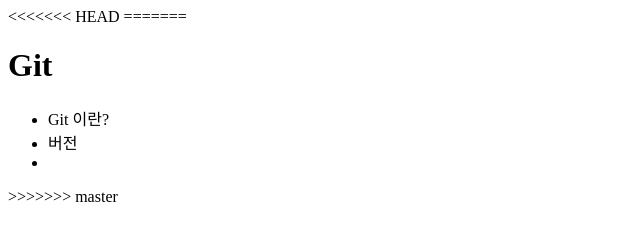
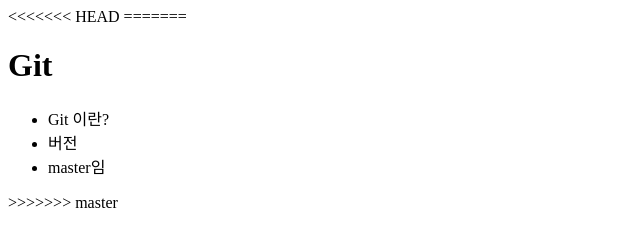
Before and after one commit to lindsaykms/study2-git-, a plain HTML site: page index.html in a window 1280 px wide. Shown: the whole page, without its empty margins (0-640 px from the left). Drawn offline with Linux system fonts and the light colour scheme.

Commit message:
li 또또 추가

```diff
--- a/index.html
+++ b/index.html
@@ -12,7 +12,8 @@
 
 		<ul>
 			<li> Git 이란? </li>
-			<li> 버전<li>
+			<li> 버전</li>
+			<li> master임 </li>
 		</ul>
 	</body>
 >>>>>>> master
```
